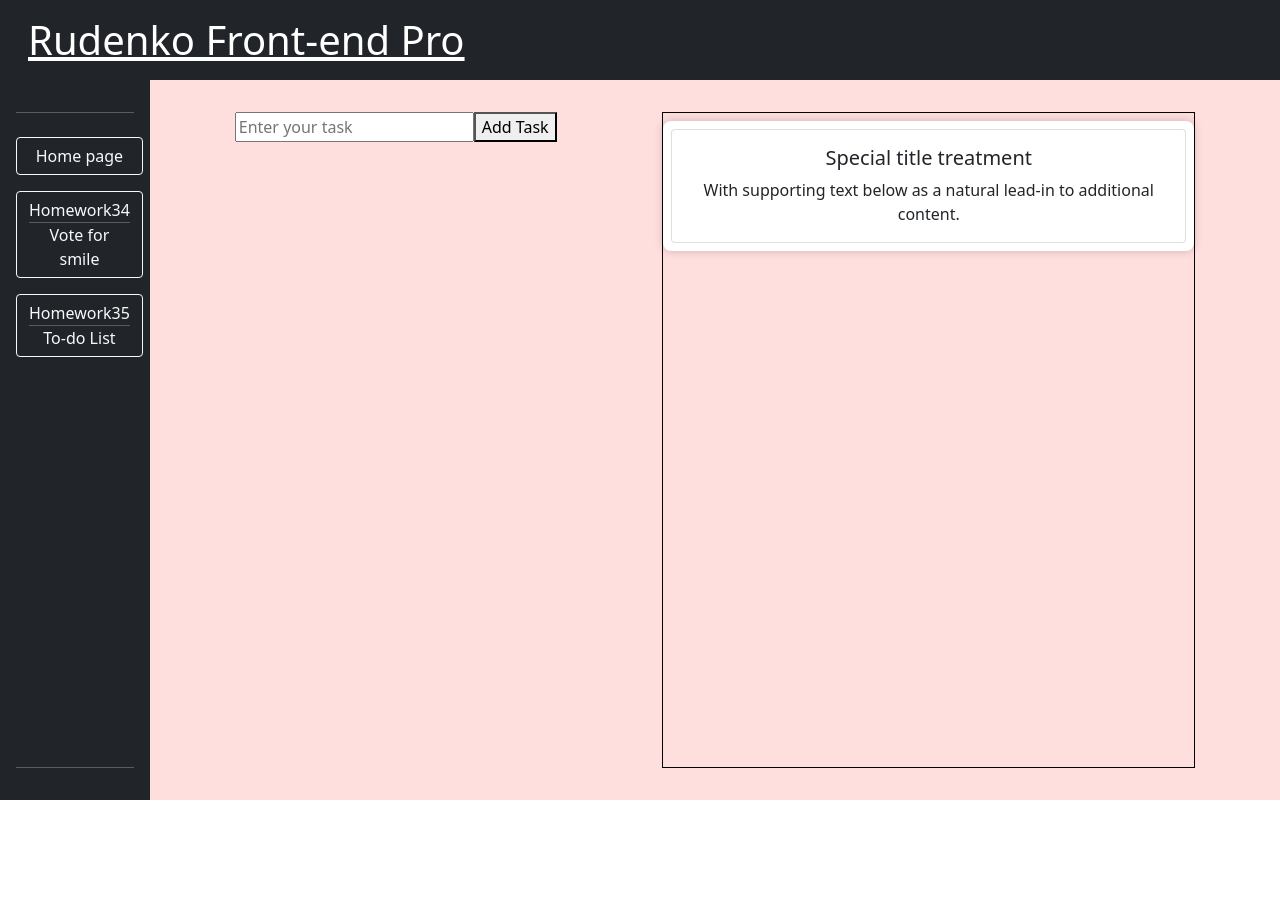
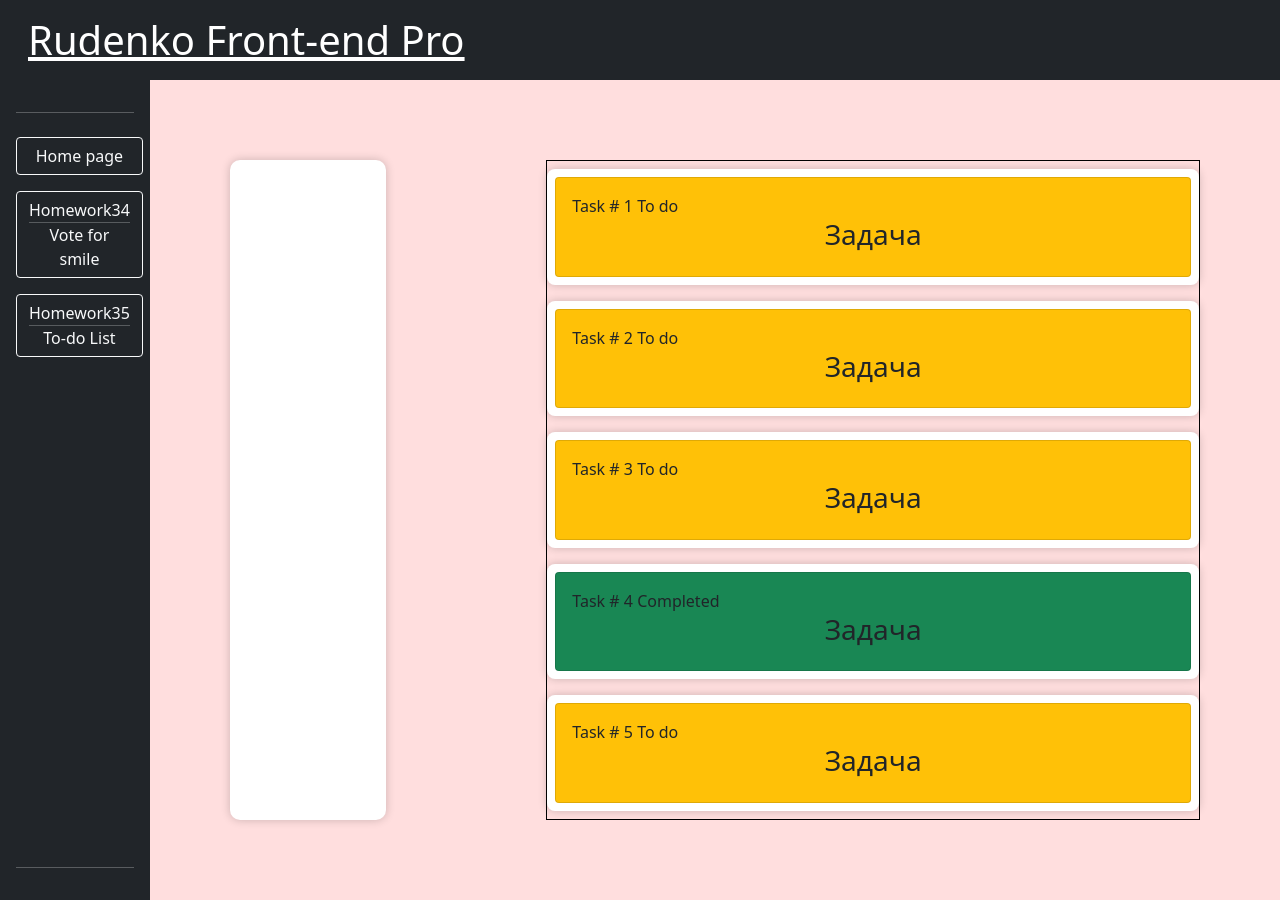
Before and after one commit to Frelior/homework33-react, a React (Create React App) app: page /homework33-react/To-do-List in a window 1280 px wide. Before the commit the page ends 800 px from the top, so only its background shows below. Built offline with nearby package versions, Linux system fonts and the light colour scheme.

Commit message:
list item

```diff
--- a/src/homework35/Form/MyForm.jsx
+++ b/src/homework35/Form/MyForm.jsx
@@ -12,28 +12,18 @@ const TaskForm = ({ addTask }) => {
   })
 
   return (
-    <Formik
-      initialValues={initialValues}
-      validationSchema={validationSchema}
-      onSubmit={(values, { resetForm }) => {
-        addTask(values.task)
-        resetForm()
-      }}
-    >
-      {() => (
-        <Form>
-          <Field
-            name="task"
-            placeholder="Enter your task"
-          />
-          <ErrorMessage
-            name="task"
-            component="div"
-          />
-          <button type="submit">Add Task</button>
-        </Form>
-      )}
-    </Formik>
+    <StyledForm>
+      <div className={"card"}>
+        <div className="card-body">
+          <Formik
+            initialValues={{ title: "" }}
+            onSubmit={(values) => console.log(values)}
+          >
+            {({ errors, touched }) => <Form></Form>}
+          </Formik>
+        </div>
+      </div>
+    </StyledForm>
   )
 }
 
--- a/src/homework35/Form/StyledForm.js
+++ b/src/homework35/Form/StyledForm.js
@@ -1,11 +1,15 @@
 import { styled } from "styled-components"
 
-export const StyledForm = styled.form`
-  width: 30%;
+export const StyledForm = styled.div`
+  // width: 30%;
   background-color: #fff;
   display: flex;
   flex-direction: column;
   padding: 20px;
   border-radius: 10px;
   box-shadow: 0 0 10px rgba(0, 0, 0, 0.2);
+  flex-grow: 1;
+  .card {
+    border: none;
+  }
 `
--- a/src/homework35/HomeWork35/HomeWork35.js
+++ b/src/homework35/HomeWork35/HomeWork35.js
@@ -5,6 +5,7 @@ export const StyledHomeWork35 = styled.div`
   width: 100%;
   height: 100%;
   display: flex;
-  justify-content: space-around;
-  padding: 2rem;
+  padding: 5rem;
+  display: flex;
+  gap: 10rem;
 `
--- a/src/homework35/HomeWork35/HomeWork35.jsx
+++ b/src/homework35/HomeWork35/HomeWork35.jsx
@@ -2,13 +2,28 @@ import { StyledHomeWork35 } from "./HomeWork35"
 import TaskForm from "../Form/MyForm"
 import ToDoListItem from "../ToDoListItem/ToDoListItem"
 import List from "../List/List"
+
+const toDoImitate = [
+  { id: 1, title: "Задача", completed: false },
+  { id: 2, title: "Задача", completed: false },
+  { id: 3, title: "Задача", completed: false },
+  { id: 4, title: "Задача", completed: true },
+  { id: 5, title: "Задача", completed: false },
+]
 
 export default function HomeWork35() {
   return (
     <StyledHomeWork35>
       <TaskForm></TaskForm>
       <List>
-        <ToDoListItem></ToDoListItem>
+        {toDoImitate.map((item) => {
+          return (
+            <ToDoListItem
+              key={item.id}
+              object={item}
+            />
+          )
+        })}
       </List>
     </StyledHomeWork35>
   )
--- a/src/homework35/List/StyledList.js
+++ b/src/homework35/List/StyledList.js
@@ -6,7 +6,7 @@ export const StyledList = styled.ul`
   margin: 0;
   display: flex;
   flex-direction: column;
-  gap: 1rem;
+  flex-grow: 2;
   width: 50%;
   border: 1px solid black;
 `
--- a/src/homework35/ToDoListItem/StyledToDoListItem.js
+++ b/src/homework35/ToDoListItem/StyledToDoListItem.js
@@ -8,4 +8,9 @@ export const StyledToDoListItem = styled.li`
   border-radius: 0.5rem;
   background-color: #fff;
   box-shadow: 0 0 10px rgba(0, 0, 0, 0.2);
+
+  & p {
+    text-align: left;
+    margin: 0;
+  }
 `
--- a/src/homework35/ToDoListItem/ToDoListItem.jsx
+++ b/src/homework35/ToDoListItem/ToDoListItem.jsx
@@ -1,15 +1,31 @@
 import { StyledToDoListItem } from "./StyledToDoListItem"
+import { useState } from "react"
 
-export default function ToDoListItem() {
+// const defff = {
+//   id: 1,
+//   title: "Задача",
+//   completed: false,
+// }
+
+export default function ToDoListItem({ object }) {
+  const [completed, setCompleted] = useState(object.completed)
+
   return (
-    <StyledToDoListItem>
-      <div className="card">
+    <StyledToDoListItem
+      onClick={() =>
+        setCompleted((prev) => {
+          object.completed = !prev
+          console.log(object)
+          return !prev
+        })
+      }
+    >
+      <div className={`card ${completed ? "bg-success" : "bg-warning"}`}>
         <div className="card-body">
-          <h5 className="card-title">Special title treatment</h5>
-          <p className="card-text">
-            With supporting text below as a natural lead-in to additional
-            content.
+          <p>
+            Task # {object.id} <span>{completed ? "Completed" : "To do"}</span>
           </p>
+          <h3 className="card-title">{object.title}</h3>
         </div>
       </div>
     </StyledToDoListItem>
```
